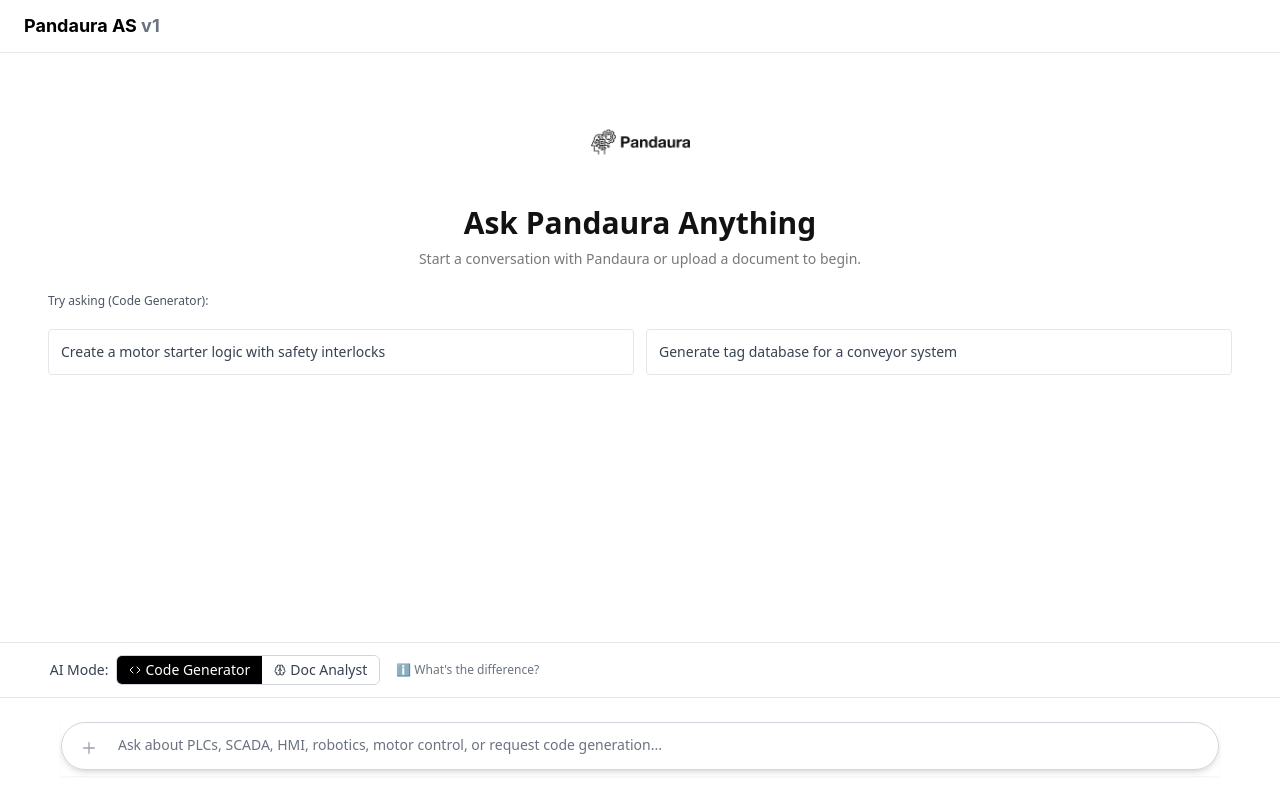
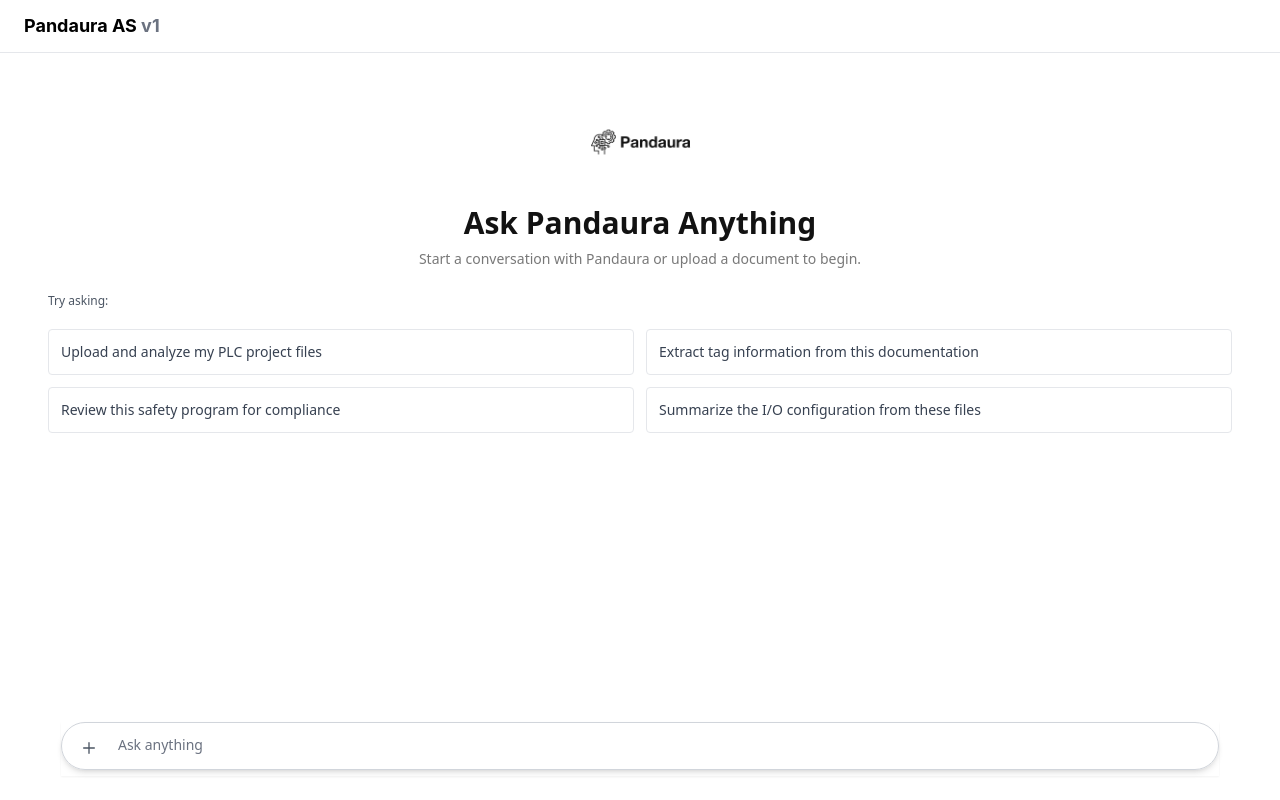
Before and after one commit to natasha-maryam/pandaura, a React (Vite) app: page / in a window 1280 px wide. Built offline with nearby package versions, Linux system fonts and the light colour scheme; the HTML template or start-up script is replaced by a standard one.

Commit message:
Update ChatInterface.tsx

```diff
--- a/src/components/ChatInterface.tsx
+++ b/src/components/ChatInterface.tsx
@@ -1,8 +1,6 @@
 import { useState, useRef, useEffect } from 'react';
-import {  ArrowUp, Loader2, Code, Brain, X, AlertCircle, Image, FileText, Settings, Copy, Check } from 'lucide-react';
+import {  ArrowUp, Loader2, X, Image, FileText, Settings, Copy, Check } from 'lucide-react';
 import logo from "../assets/logo.png"
-
-type WrapperType = 'A' | 'B';
 
 interface Message {
   id: string;
@@ -21,8 +19,6 @@
   const [messages, setMessages] = useState<Message[]>([]);
   const [isLoading, setIsLoading] = useState(false);
   const [isAssistantTyping, setIsAssistantTyping] = useState(false);
-  const [selectedWrapper, setSelectedWrapper] = useState<WrapperType>('A');
-  const [showWrapperInfo, setShowWrapperInfo] = useState(false);
   const [selectedFiles, setSelectedFiles] = useState<File[]>([]);
   const [uploadingFiles, setUploadingFiles] = useState(false);
   const [copiedMessageId, setCopiedMessageId] = useState<string | null>(null);
@@ -263,7 +259,7 @@
   };
 
   // Simple file type checking function
-  const isFileSupported = (file: File, wrapper: WrapperType) => {
+  const isFileSupported = (file: File) => {
     const imageTypes = ['image/png', 'image/jpeg', 'image/jpg', 'image/gif'];
     const documentTypes = [
       'application/pdf',
@@ -275,18 +271,13 @@
       'application/vnd.openxmlformats-officedocument.spreadsheetml.sheet'
     ];
 
-    if (wrapper === 'A') {
-      return [...imageTypes, ...documentTypes].includes(file.type);
-    } else {
-      // Document Analyst mode supports more file types
     const plcTypes = ['.xml', '.l5x', '.st', '.zip'];
     const hasPlcExtension = plcTypes.some(ext => file.name.toLowerCase().endsWith(ext));
     return [...imageTypes, ...documentTypes].includes(file.type) || hasPlcExtension;
-    }
   };
 
   // Get file type category for display
-  const getFileTypeCategory = (file: File, _wrapper: WrapperType) => {
+  const getFileTypeCategory = (file: File) => {
     const imageTypes = ['image/png', 'image/jpeg', 'image/jpg', 'image/gif'];
     const plcTypes = ['.xml', '.l5x', '.st', '.zip'];
 
@@ -321,26 +312,16 @@
             {/* Sample questions */}
             <div className="mt-6 grid grid-cols-1 md:grid-cols-2 gap-3 w-full max-w-7xl">
               <p className="col-span-full text-xs font-medium text-gray-600 mb-2 text-left">
-                Try asking{" "}
-                {selectedWrapper === "A"
-                  ? "(Code Generator)"
-                  : "(Document Analyst)"}
-                :
+                Try asking:
               </p>
-              {(selectedWrapper === "A"
-                ? [
-                    "Create a motor starter logic with safety interlocks",
-                    "Generate tag database for a conveyor system",
-                  ]
-                : [
+              {[
                 "Upload and analyze my PLC project files",
                 "Extract tag information from this documentation",
                 "Review this safety program for compliance",
                 "Summarize the I/O configuration from these files",
-                  ]
-              ).map((question, index) => (
+              ].map((question, index) => (
                 <button
-                  key={`${selectedWrapper}-${index}`}
+                  key={index}
                   onClick={() => setChatMessage(question)}
                   className="text-left p-3 text-sm text-gray-700 bg-gray-50 hover:bg-gray-100 rounded border transition-colors"
                 >
@@ -427,130 +408,21 @@
         )}
       </div>
 
-      {/* AI Mode Selector */}
-      <div className="border-t bg-white p-3">
-        <div className="max-w-[94%] mx-auto">
-          <div className="flex items-center gap-4">
-            <div className="flex items-center gap-2">
-              <label className="text-sm font-medium text-gray-700">
-                AI Mode:
-              </label>
-              <div className="flex rounded-md border border-gray-300 overflow-hidden">
-                <button
-                  onClick={() => {
-                    setSelectedWrapper("A");
-                    // Clear selected files when switching to Code Generator
-                    if (selectedFiles.length > 0) {
-                      setSelectedFiles([]);
-                    }
-                  }}
-                  className={`px-3 py-1 text-sm font-medium transition-colors ${
-                    selectedWrapper === "A"
-                      ? "bg-black text-white"
-                      : "bg-white text-gray-700 hover:bg-gray-50"
-                  }`}
-                >
-                  <div className="flex items-center gap-1">
-                    <Code className="w-3 h-3" />
-                    Code Generator
-                  </div>
-                </button>
-                <button
-                  onClick={() => setSelectedWrapper("B")}
-                  className={`px-3 py-1 text-sm font-medium transition-colors ${
-                    selectedWrapper === "B"
-                      ? "bg-black text-white"
-                      : "bg-white text-gray-700 hover:bg-gray-50"
-                  }`}
-                >
-                  <div className="flex items-center gap-1">
-                    <Brain className="w-3 h-3" />
-                    Doc Analyst
-                  </div>
-                </button>
-              </div>
-            </div>
-
-            <button
-              onClick={() => setShowWrapperInfo(!showWrapperInfo)}
-              className="text-xs text-gray-500 hover:text-gray-700 transition-colors"
-            >
-              ℹ️ What's the difference?
-            </button>
-          </div>
-
-          {/* Wrapper Info Panel */}
-          {showWrapperInfo && (
-            <div className="mt-3 p-3 bg-gray-50 border border-gray-200 rounded-md text-xs">
-              <div className="grid grid-cols-1 md:grid-cols-2 gap-4">
-                <div>
-                  <h4 className="font-semibold text-blue-600 mb-1 flex items-center gap-1">
-                    <Code className="w-3 h-3" />
-                    Code Generator (A)
-                  </h4>
-                  <p className="text-gray-600 mb-2">
-                    Generates PLC code, logic, and automation solutions. Best
-                    for:
-                  </p>
-                  <ul className="text-gray-600 space-y-1">
-                    <li>• Creating new PLC programs</li>
-                    <li>• Logic design and optimization</li>
-                    <li>• Tag databases and HMI screens</li>
-                    <li>• Code review and debugging</li>
-                  </ul>
-                </div>
-                <div>
-                  <h4 className="font-semibold text-green-600 mb-1 flex items-center gap-1">
-                    <Brain className="w-3 h-3" />
-                    Document Analyst (B)
-                  </h4>
-                  <p className="text-gray-600 mb-2">
-                    Analyzes PLC projects, documentation, and technical files.
-                    Best for:
-                  </p>
-                  <ul className="text-gray-600 space-y-1">
-                    <li>• Analyzing existing PLC projects (.xml, .l5x, .st)</li>
-                    <li>• Extracting information from technical docs</li>
-                    <li>• Safety system analysis</li>
-                    <li>• Compliance reviews</li>
-                  </ul>
-                </div>
-              </div>
-            </div>
-          )}
-        </div>
-      </div>
-
       {/* Input Area */}
-      <div className="border-t bg-white p-6">
+      <div className=" bg-white p-6">
         {/* Selected Files Indicator */}
         {selectedFiles.length > 0 && (
           <div className="mb-3 max-w-[94%] mx-auto">
-            <div
-              className={`flex items-center gap-2 rounded-md px-3 py-2 ${
-                selectedWrapper === "A"
-                  ? "bg-amber-50 border border-amber-200"
-                  : "bg-blue-50 border border-blue-200"
-              }`}
-            >
+            <div className="flex items-center gap-2 rounded-md px-3 py-2 bg-blue-50 border border-blue-200">
               <div className="flex items-center gap-2 flex-1">
-                {selectedWrapper === "A" ? (
-                  <>
-                    <AlertCircle className="w-4 h-4 text-amber-600" />
-                    <span className="text-sm text-amber-700 font-medium">
-                      Files not supported in Code Generator mode
-                    </span>
-                  </>
-                ) : (
-                  <>
                 {selectedFiles.some(
-                      (f) => getFileTypeCategory(f, selectedWrapper) === "image"
+                  (f) => getFileTypeCategory(f) === "image"
                 ) && <Image className="w-4 h-4 text-blue-600" />}
                 {selectedFiles.some(
-                      (f) => getFileTypeCategory(f, selectedWrapper) === "document"
+                  (f) => getFileTypeCategory(f) === "document"
                 ) && <FileText className="w-4 h-4 text-blue-600" />}
                 {selectedFiles.some(
-                      (f) => getFileTypeCategory(f, selectedWrapper) === "plc"
+                  (f) => getFileTypeCategory(f) === "plc"
                 ) && <Settings className="w-4 h-4 text-green-600" />}
                 <span className="text-sm text-blue-700 font-medium">
                   {selectedFiles.length} file
@@ -559,16 +431,10 @@
                 <div className="text-xs text-blue-600 max-w-md truncate">
                   ({selectedFiles.map((f) => f.name).join(", ")})
                 </div>
-                  </>
-                )}
               </div>
               <button
                 onClick={clearSelectedFiles}
-                className={`hover:opacity-80 flex items-center gap-1 text-xs ${
-                  selectedWrapper === "A"
-                    ? "text-amber-600 hover:text-amber-800"
-                    : "text-blue-600 hover:text-blue-800"
-                }`}
+                className="hover:opacity-80 flex items-center gap-1 text-xs text-blue-600 hover:text-blue-800"
                 title="Clear all files"
               >
                 <X className="w-3 h-3" />
@@ -589,15 +455,12 @@
               onChange={(e) => {
                 const files = Array.from(e.target.files || []);
                 if (files.length > 0) {
-                  // Validate file types based on selected wrapper
+                  // Validate file types
                   const validFiles = files.filter((file) =>
-                    isFileSupported(file, selectedWrapper)
+                    isFileSupported(file)
                   );
                   if (validFiles.length !== files.length) {
-                    const supportedTypes =
-                      selectedWrapper === "A"
-                        ? "images (PNG, JPG, GIF) or documents (PDF, DOC, TXT, CSV, XLS, PPT)"
-                        : "PLC files (.xml, .l5x, .st, .zip), documents (PDF, DOC, TXT, CSV), or images";
+                    const supportedTypes = "PLC files (.xml, .l5x, .st, .zip), documents (PDF, DOC, TXT, CSV), or images";
                     alert(
                       `Some files are not supported. Please use ${supportedTypes}.`
                     );
@@ -612,7 +475,6 @@
               className="hidden"
               id="file-upload"
               disabled={
-                selectedWrapper === "A" ||
                 isLoading ||
                 isAssistantTyping ||
                 uploadingFiles
@@ -621,25 +483,14 @@
 
             {/* Plus button inside textarea on the left */}
             <button
-              onClick={() =>
-                selectedWrapper === "B"
-                  ? document.getElementById("file-upload")?.click()
-                  : null
-              }
+              onClick={() => document.getElementById("file-upload")?.click()}
               className={`absolute left-3 bottom-3 z-10 w-8 h-8 rounded-full flex items-center justify-center transition-all duration-200 ${
-                selectedWrapper === "A"
-                  ? "bg-gray-100 text-gray-400 cursor-not-allowed"
-                  : selectedFiles.length > 0
+                selectedFiles.length > 0
                   ? "bg-blue-500 text-white hover:bg-blue-600"
                   : "bg-gray-100 text-gray-600 hover:bg-gray-200"
               }`}
-              title={
-                selectedWrapper === "A"
-                  ? "File upload is disabled for Code Generator mode"
-                  : "Upload PLC files, documents, or images"
-              }
+              title="Upload PLC files, documents, or images"
               disabled={
-                selectedWrapper === "A" ||
                 isLoading ||
                 isAssistantTyping ||
                 uploadingFiles
@@ -665,13 +516,9 @@
                 }
               }}
               placeholder={
-                selectedWrapper === "A"
-                  ? selectedFiles.length > 0
-                    ? "Files are not supported in Code Generator mode. Switch to Document Analyst or clear files."
-                    : "Ask about PLCs, SCADA, HMI, robotics, motor control, or request code generation..."
-                  : selectedFiles.length > 0
+                selectedFiles.length > 0
                   ? "Ask about the uploaded files or add additional instructions..."
-                  : "Upload PLC files, documents, or images for analysis..."
+                  : "Ask anything"
               }
               className="w-full bg-transparent rounded-full pl-14 pr-14 py-3 shadow-md text-sm text-gray-900 placeholder-gray-500 resize-none outline-none border border-gray-300 focus-within:ring-2 focus-within:ring-accent focus-within:border-transparent transition-all duration-200 min-h-[48px] max-h-[120px]"
               rows={1}
```
Lines whose indentation alone changed are shown as unchanged.
